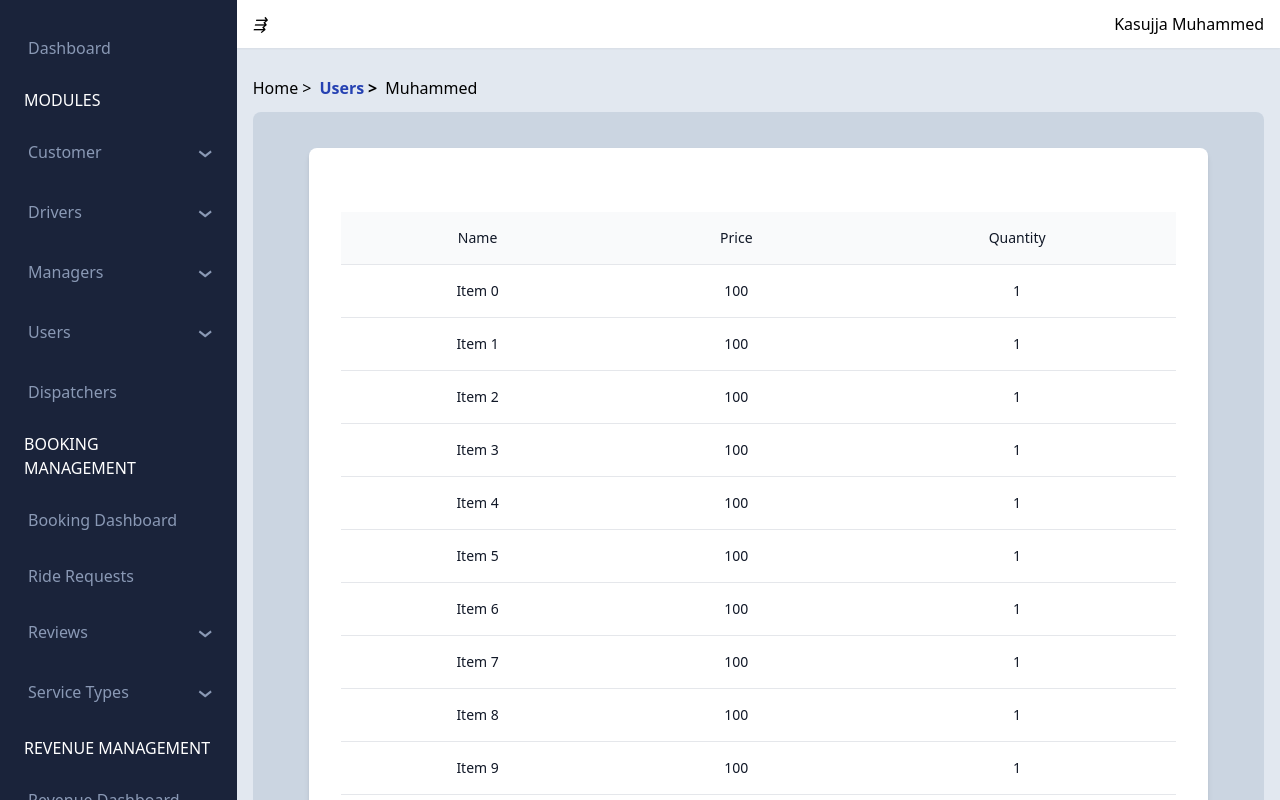
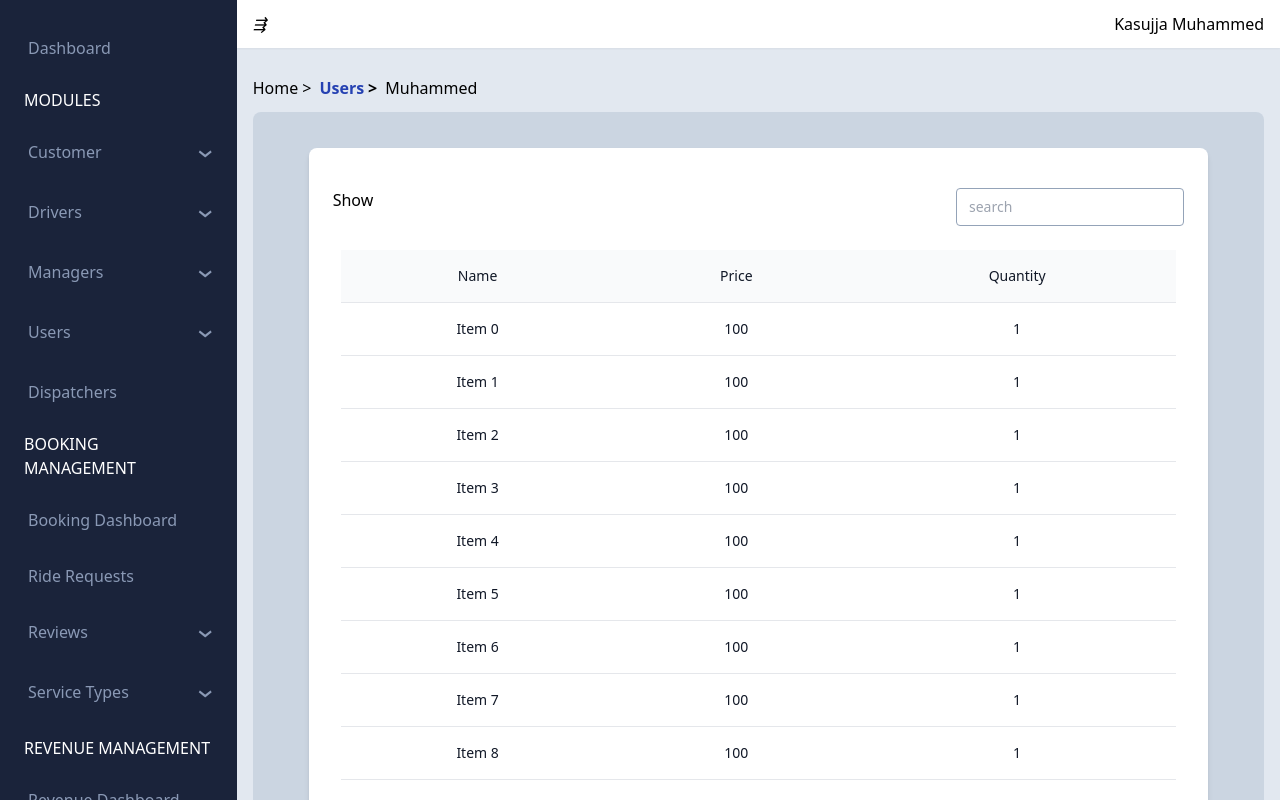
Before and after one commit to MuhammedKasujja/react-components, a React (Vite) app: page / in a window 1280 px wide. Built offline with nearby package versions, Linux system fonts and the light colour scheme.

Commit message:
feat: table global search input

```diff
--- a/src/App.tsx
+++ b/src/App.tsx
@@ -263,28 +263,42 @@ function App() {
                 </div> */}
                 <div className="w-full px-10 py-5">
                   <Card>
-                    <Table data={dummyData()} columns={cols} showFooter onSearch={(data)=>{}}/>
+                    <Table
+                      data={dummyData()}
+                      columns={cols}
+                      showFooter
+                      onSearch={(data) => {
+                        console.log({ data });
+                      }}
+                    />
                     <form
                       onSubmit={(event: React.FormEvent<HTMLFormElement>) => {
                         event.preventDefault();
-                      const data = new FormData(event.target as HTMLFormElement);
+                        const data = new FormData(
+                          event.target as HTMLFormElement
+                        );
                         // console.log(event.target, data)
                         const parsed = Object.fromEntries(data);
-                      console.log('SubmitData',parsed);
-                    }}>
-                    <RadioButton label="Male" group="data"  value={'male'} />
-                    <RadioButton label="Female" group="data" value={'female'}/>
+                        console.log("SubmitData", parsed);
+                      }}
+                    >
+                      <RadioButton label="Male" group="data" value={"male"} />
+                      <RadioButton
+                        label="Female"
+                        group="data"
+                        value={"female"}
+                      />
 
                       <RadioGroup
                         name="gender"
                         options={[
-                        { label: "Male", value:'male'},
-                        { label: "Female", value:'female'},
-                        { label: "Others", value:'others'},
+                          { label: "Male", value: "male" },
+                          { label: "Female", value: "female" },
+                          { label: "Others", value: "others" },
                         ]}
-                      value={'others'}
-                      onChange={(e)=>{
-                        console.log('Changed value', e)
+                        value={"others"}
+                        onChange={(e) => {
+                          console.log("Changed value", e);
                         }}
                       />
                       <Button>Save</Button>
--- a/src/components/table/Table.tsx
+++ b/src/components/table/Table.tsx
@@ -1,7 +1,7 @@
 import { getCoreRowModel, useReactTable, flexRender } from "@tanstack/react-table"
 import { TableProps } from "./Table.type"
 
-const Table = <T extends Object>({ data, columns, showFooter, showNavigation }: TableProps<T>) => {
+const Table = <T extends Object>({ data, columns, showFooter }: TableProps<T>) => {
 
     const table = useReactTable({
         data,
--- a/src/components/table/index.tsx
+++ b/src/components/table/index.tsx
@@ -1,14 +1,16 @@
 import Table from "./Table";
 import Pagination from "./pagination/Pagination";
-import { useState } from "react";
+import { useEffect, useState } from "react";
 import { PaginationProps } from "./pagination/Pagination.type";
 import { TableProps } from "./Table.type";
+import TextField from "../textfield/Textfield";
 
 type ISearchQuery = {
   order: string;
   column: string;
   length: number;
-  query?: string;
+  query?: Record<string, any>;
+  link?: string;
 };
 
 type ITableProps<T extends Object> = {
@@ -16,12 +18,18 @@ type ITableProps<T extends Object> = {
 } & TableProps<T>;
 //  & Omit<PaginationProps, "">;
 
-
 const TableNew = <T extends Object>({
   data,
   columns,
   onSearch,
 }: ITableProps<T>) => {
+  const [searchQuery, setSearchQuery] = useState<ISearchQuery>({
+    order: "",
+    column: "",
+    length: 10,
+    query: {},
+    link: "",
+  });
   const pagination: PaginationProps = {
     current_page: 1,
     from: 1,
@@ -109,14 +117,30 @@ const TableNew = <T extends Object>({
     total: 180,
   };
 
+  useEffect(() => {
+    onSearch(searchQuery);
+  }, [searchQuery]);
+
   return (
     <div>
       <div>
+        <div className="flex justify-between">
+          <p>Show</p>
+          <TextField size="sm"
+          placeholder="search"
+            onChange={(value) =>
+              setSearchQuery((prevQuery) => ({
+                ...prevQuery,
+                query: { search_query: value },
+              }))
+            }
+          />
+        </div>
         <Table data={data} columns={columns} />
         <Pagination
           {...pagination}
           onLinkClicked={(link) => {
-            console.log("onLinkClicked", link);
+            setSearchQuery((prevQuery) => ({ ...prevQuery, link }));
           }}
         ></Pagination>
       </div>
--- a/src/components/textfield/Textfield.tsx
+++ b/src/components/textfield/Textfield.tsx
@@ -19,7 +19,6 @@ const defaultTextFieldProps: TextFieldProps = {
   leftIcon: null,
   rightIcon: null,
   error: false,
-  label: "email",
   onChange: (_) => {},
 };
 
```
Lines whose indentation alone changed are shown as unchanged.
